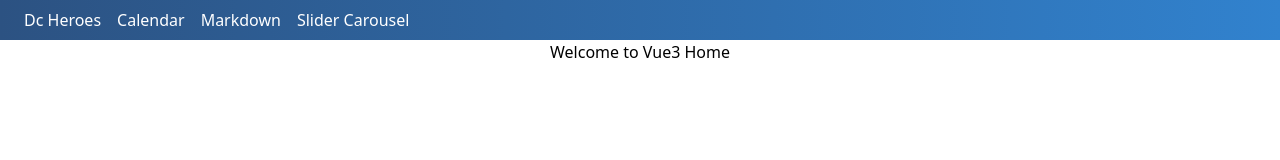
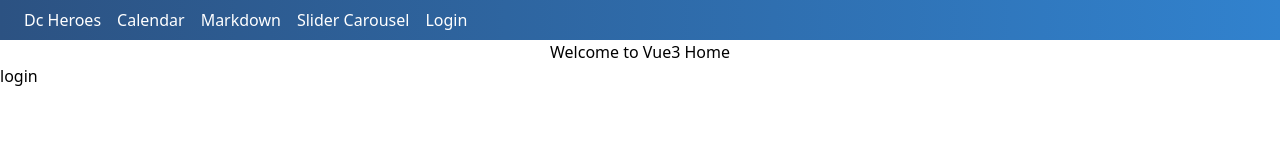
Before and after one commit to hackertaco/make-vue3-components, a Vue app: page / in a window 1280 px wide. Shown: the top 160 px of the page. Built offline with nearby package versions, Linux system fonts and the light colour scheme.

Commit message:
feat 06: ⚡️scaffold for login modal

```diff
--- a/src/App.vue
+++ b/src/App.vue
@@ -3,13 +3,17 @@
 <div class="w-full flex">
     <router-view></router-view>
 </div>
+<LoginModal />
 </template>
 
 <script>
 import AppHeader from './components/AppHeader';
+import LoginModal from './components/LoginModal'
+
 export default {
     components: {
         AppHeader,
+        LoginModal
     },
 
 }
--- a/src/components/AppHeader.vue
+++ b/src/components/AppHeader.vue
@@ -1,6 +1,7 @@
 <template>
 <nav class="w-full bg-gradient-to-r from-blue-800 to-blue-600 text-white px-4 py-2">
     <router-link v-for="item in list" :key="item.to" class="mx-2" :to="item.to">{{item.title}}</router-link>
+    <button class="mx-2">Login</button>
 </nav>
 </template>
 
--- /dev/null
+++ b/src/components/LoginModal.vue
@@ -0,0 +1,13 @@
+<template>
+login
+</template>
+
+<script>
+export default {
+
+}
+</script>
+
+<style>
+
+</style>
```
